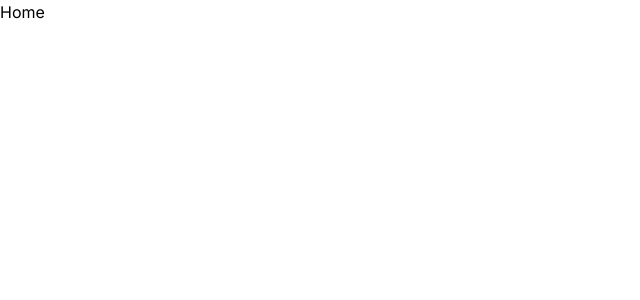
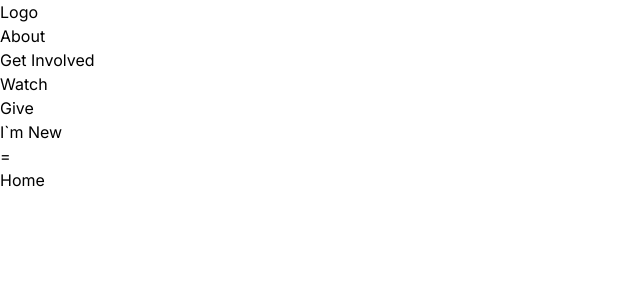
Before and after one commit to yevgen-sydoruk/legacy-church-official, a Next.js app: page / in a window 1280 px wide. Shown: the top 300 px of the page, without its empty margins (0-640 px from the left). Built offline with nearby package versions, Linux system fonts and the light colour scheme.

Commit message:
Start of Navigation component
Adding Navigation with basic li

```diff
--- a/src/app/layout.js
+++ b/src/app/layout.js
@@ -1,17 +1,21 @@
-import { Inter } from "next/font/google";
-import "./globals.css";
+import { Inter } from 'next/font/google';
+import './globals.css';
+import Header from '@/components/Header';
 
-const inter = Inter({ subsets: ["latin"] });
+const inter = Inter({ subsets: ['latin'] });
 
 export const metadata = {
-  title: "Legacy Church Official",
-  description: "Legacy Church in Chicopee Official Web Page",
+    title: 'Legacy Church Official',
+    description: 'Legacy Church in Chicopee Official Web Page'
 };
 
 export default function RootLayout({ children }) {
-  return (
-    <html lang="en">
-      <body className={inter.className}>{children}</body>
-    </html>
-  );
+    return (
+        <html lang="en">
+            <body className={inter.className}>
+                <Header />
+                {children}
+            </body>
+        </html>
+    );
 }
--- /dev/null
+++ b/src/components/Header.jsx
@@ -0,0 +1,17 @@
+import React from "react";
+
+export default function Home() {
+  return (
+    <div>
+      <a className="">Logo</a>
+      <ul>
+        <li>About</li>
+        <li>Get Involved</li>
+        <li>Watch</li>
+        <li>Give</li>
+        <li>I`m New</li>
+        <li>=</li>
+      </ul>
+    </div>
+  );
+}
```
